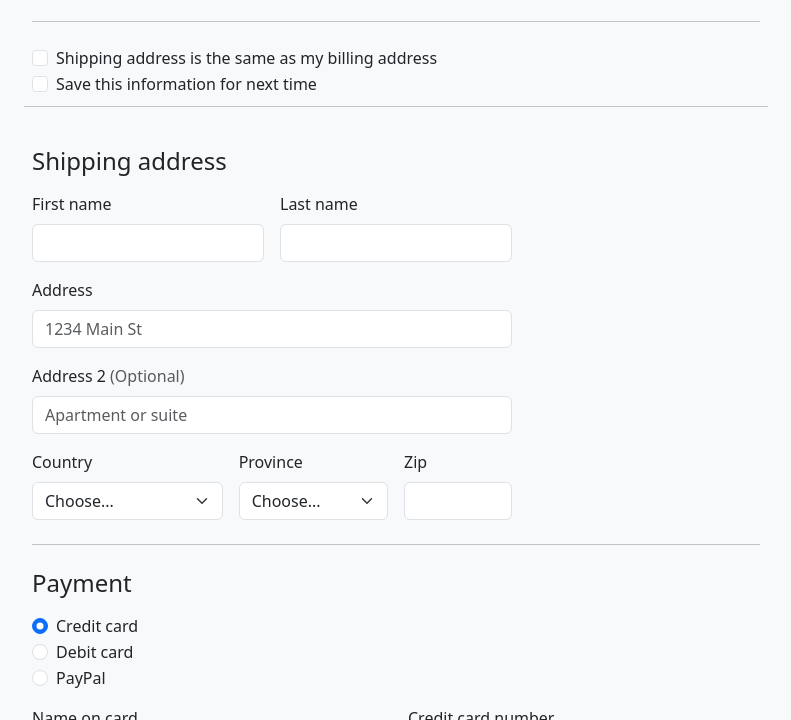
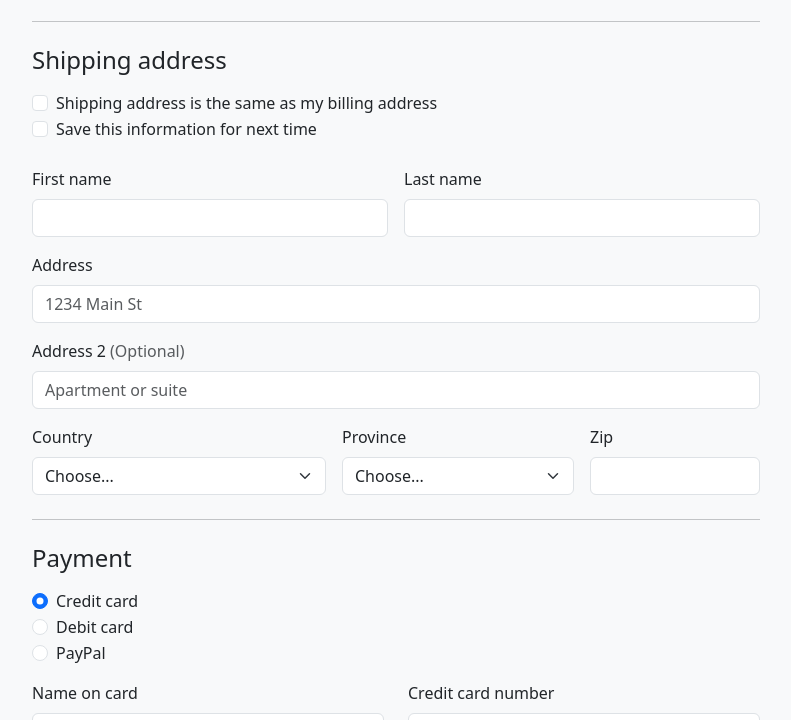
Before and after one commit to pn-n/pn-n.github.io, a plain HTML site: page midtermProject/src/checkout.html in a window 1280 px wide. Shown: the part 710-1430 px from the top of the page, without its empty margins (50-841 px from the left). Drawn offline with nearby package versions, Linux system fonts and the light colour scheme.

Commit message:
fix shipping address

```diff
--- a/midtermProject/script/shippingAddress.js
+++ b/midtermProject/script/shippingAddress.js
@@ -1,18 +1,13 @@
 ;(() => {
-  const toggleBillingAddressCheckbox = document.getElementById(
-    "toggleBillingAddress"
+  const toggleShippingAddressCheckbox = document.getElementById(
+    "toggleShippingAddress"
   )
-  const billingAddressSection = document.getElementById("billingAddressSection")
+  const shippingAddressSection = document.getElementById("shippingAddressSection")
 
-  toggleBillingAddressCheckbox.addEventListener("change", function () {
-    billingAddressSection.style.display = this.checked ? "none" : "block"
+  toggleShippingAddressCheckbox.addEventListener("change", function () {
+    shippingAddressSection.style.display = this.checked ? "none" : "block"
   })
-  billingAddressSection.innerHTML = `
-  <hr class="my-4">
-  <div class="col-md-7 col-lg-8">
-    <h4 class="mb-3">Shipping address</h4>
-    <form class="needs-validation" novalidate="">
-      <div class="row g-3">
+  shippingAddressSection.innerHTML = `
   <div class="col-sm-6">
                     <label for="firstName" class="form-label">First name</label>
                     <input type="text" class="form-control" id="firstName" placeholder="" value="" required="">
@@ -71,8 +66,5 @@
                       Zip code required.
                     </div>
                   </div>
-      </div>
-    </form>
-  </div>
 `
 })()
--- a/midtermProject/src/checkout.html
+++ b/midtermProject/src/checkout.html
@@ -65,7 +65,6 @@
                 </div>
               </form>
             </div>
-
             <div class="col-md-7 col-lg-8">
               <h4 class="mb-3">Billing address</h4>
               <form class="needs-validation" novalidate="">
@@ -140,19 +139,21 @@
 
                 <hr class="my-4">
 
+                <h4 class="mb-3">Shipping address</h4>
                 <div class="form-check">
-                  <input type="checkbox" class="form-check-input" id="toggleBillingAddress">
-                  <label class="form-check-label" for="toggleBillingAddress">Shipping address is the same as my billing address</label>
+                  <input type="checkbox" class="form-check-input" id="toggleShippingAddress">
+                  <label class="form-check-label" for="toggleShippingAddress">Shipping address is the same as my billing address</label>
                 </div>
 
                 <div class="form-check">
                   <input type="checkbox" class="form-check-input" id="save-info">
                   <label class="form-check-label" for="save-info">Save this information for next time</label>
                 </div>
+                <br>
+                <div class="row g-3" id="shippingAddressSection">
+                  <!-- shipping address will be add here -->
+                </div>
 
-                <div id="billingAddressSection" class="row g-3">
-                  <!-- Billing address form will add here -->
-                </div>
                 <hr class="my-4">
 
                 <h4 class="mb-3">Payment</h4>
@@ -170,7 +171,6 @@
                     <label class="form-check-label" for="paypal">PayPal</label>
                   </div>
                 </div>
-
                 <div class="row gy-3">
                   <div class="col-md-6">
                     <label for="cc-name" class="form-label">Name on card</label>
@@ -180,6 +180,7 @@
                       Name on card is required
                     </div>
                   </div>
+
                   <div class="col-md-6">
                     <label for="cc-number" class="form-label">Credit card number</label>
                     <input type="text" class="form-control" id="cc-number" placeholder="" required="">
@@ -187,6 +188,7 @@
                       Credit card number is required
                     </div>
                   </div>
+
                   <div class="col-md-3">
                     <label for="cc-expiration" class="form-label">Expiration</label>
                     <input type="text" class="form-control" id="cc-expiration" placeholder="" required="">
@@ -194,6 +196,7 @@
                       Expiration date required
                     </div>
                   </div>
+
                   <div class="col-md-3">
                     <label for="cc-cvv" class="form-label">CVV</label>
                     <input type="text" class="form-control" id="cc-cvv" placeholder="" required="">
@@ -202,10 +205,15 @@
                     </div>
                   </div>
                 </div>
+
                 <hr class="my-4">
+
                 <button class="w-100 btn btn-primary btn-lg" type="submit">Continue to checkout</button>
               </form>
             </div>
+
+
+
           </div>
         </main>
 
```
Lines whose indentation alone changed are shown as unchanged.
